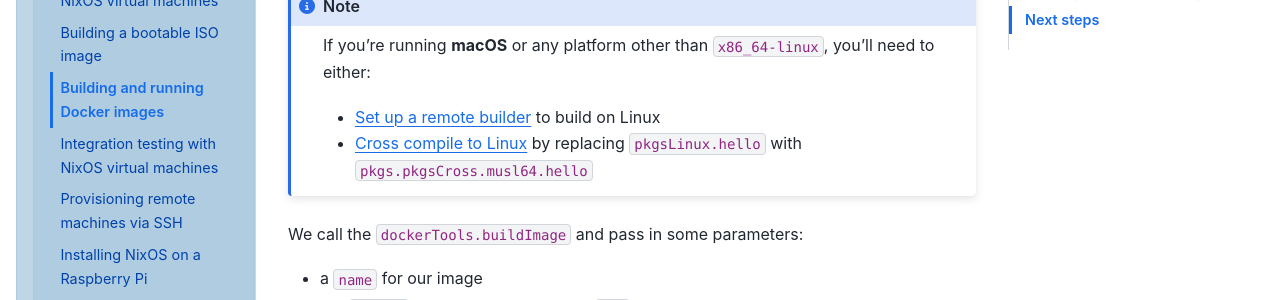
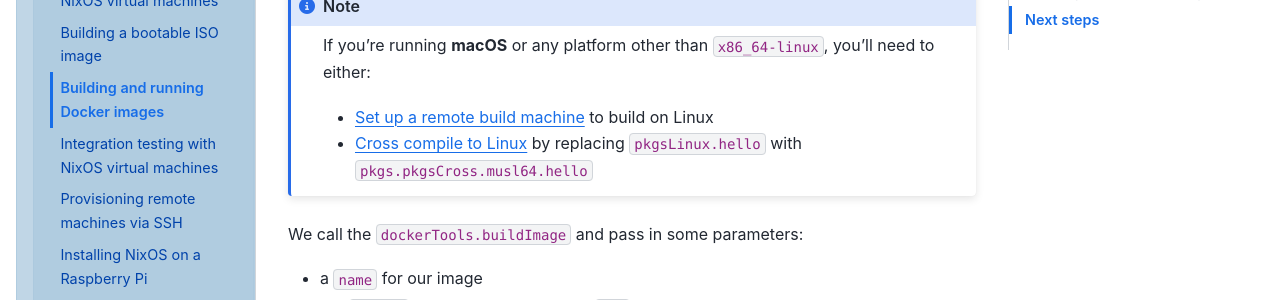
Before and after one commit to NixOS/nix.dev, a Sphinx documentation site: the page built from source/tutorials/nixos/building-and-running-docker-images.md, in a window 1280 px wide and 900 px high, scrolled down 718 px. Shown: the part 153-453 px from the top of the window. Built offline with Sphinx 7.4.7 and the Sphinx Book theme 1.1.4, drawn with Linux system fonts in a browser that asks for light colours.

Commit message:
fix broken link (#1111)
actually that was an issue to add a tutorial, and that tutorial now exists!

```diff
--- a/source/tutorials/nixos/building-and-running-docker-images.md
+++ b/source/tutorials/nixos/building-and-running-docker-images.md
@@ -39,8 +39,8 @@
 :::{note}
 If you're running **macOS** or any platform other than `x86_64-linux`, you'll need to either:
 
-- [Set up a remote builder](https://github.com/nix-dot-dev/nix.dev/issues/157) to build on Linux
-- {ref}`Cross compile to Linux <cross-compilation>` by replacing `pkgsLinux.hello` with `pkgs.pkgsCross.musl64.hello`
+- [Set up a remote build machine](distributed-build-setup-tutorial) to build on Linux
+- [Cross compile to Linux](cross-compilation) by replacing `pkgsLinux.hello` with `pkgs.pkgsCross.musl64.hello`
 :::
 
 We call the `dockerTools.buildImage` and pass in some parameters:
```
